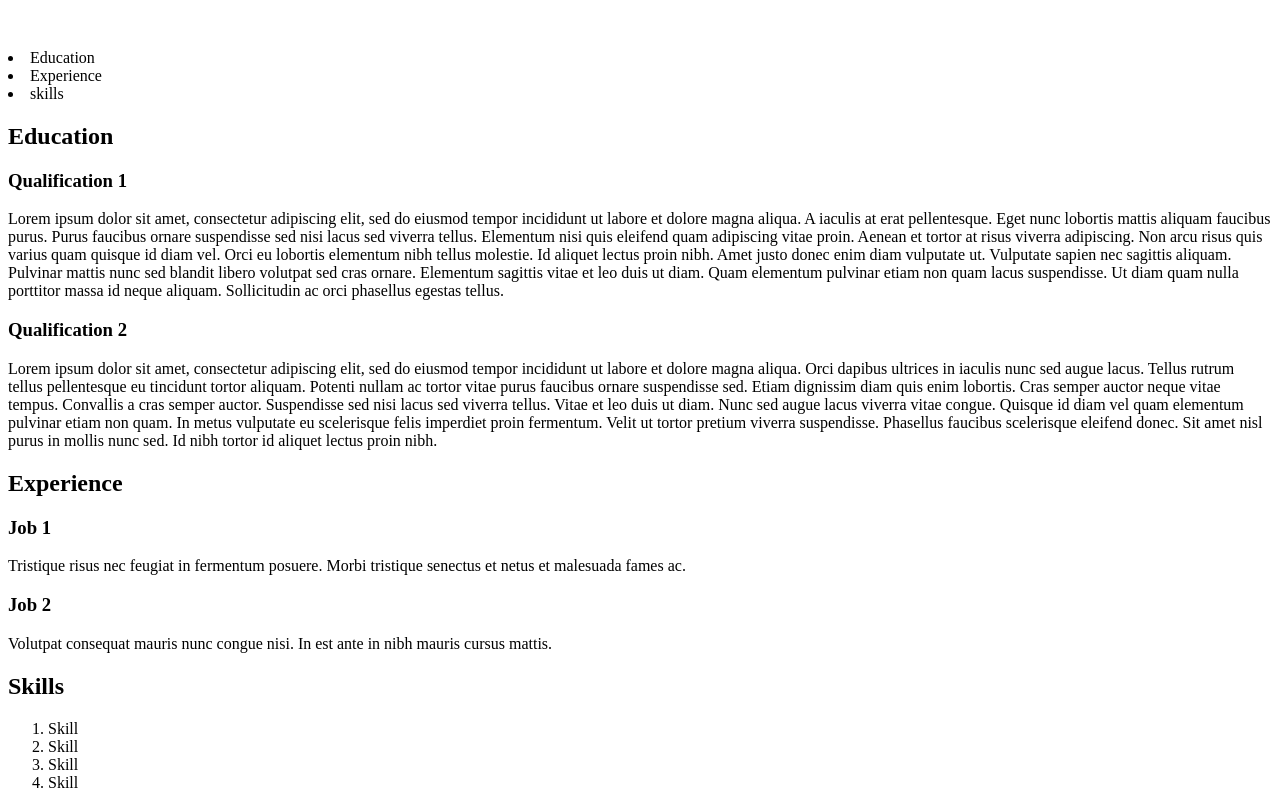
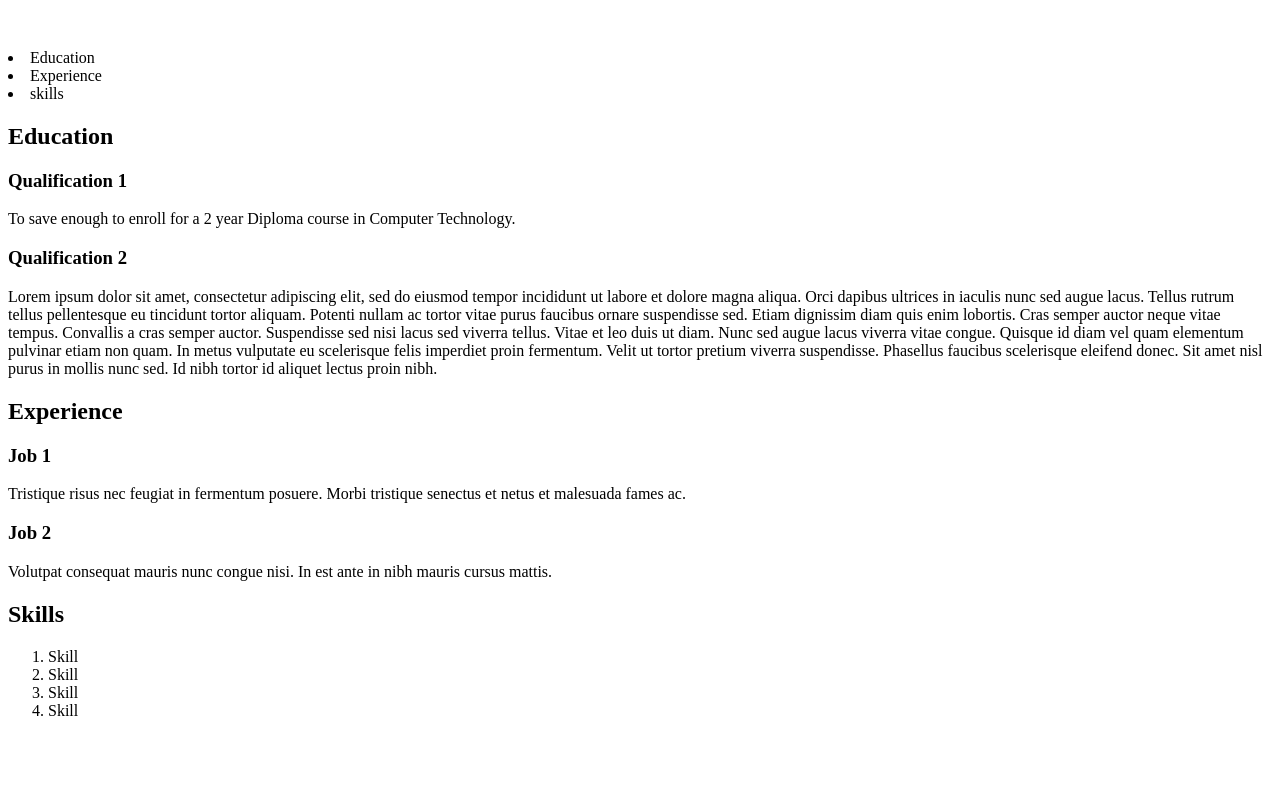
Before and after one commit to MarcelBester/MarcelResume, a plain HTML site: page index.htm in a window 1280 px wide. Shown: the part 101-909 px from the top of the page. After the commit the page ends 837 px from the top, so only its background shows below. Drawn offline with Linux system fonts and the light colour scheme.

Commit message:
Update index.htm

```diff
--- a/index.htm
+++ b/index.htm
@@ -24,7 +24,7 @@
 
     <h2>Education</h2>
     <h3>Qualification 1</h3>
-    <p>Lorem ipsum dolor sit amet, consectetur adipiscing elit, sed do eiusmod tempor incididunt ut labore et dolore magna aliqua. A iaculis at erat pellentesque. Eget nunc lobortis mattis aliquam faucibus purus. Purus faucibus ornare suspendisse sed nisi lacus sed viverra tellus. Elementum nisi quis eleifend quam adipiscing vitae proin. Aenean et tortor at risus viverra adipiscing. Non arcu risus quis varius quam quisque id diam vel. Orci eu lobortis elementum nibh tellus molestie. Id aliquet lectus proin nibh. Amet justo donec enim diam vulputate ut. Vulputate sapien nec sagittis aliquam. Pulvinar mattis nunc sed blandit libero volutpat sed cras ornare. Elementum sagittis vitae et leo duis ut diam. Quam elementum pulvinar etiam non quam lacus suspendisse. Ut diam quam nulla porttitor massa id neque aliquam. Sollicitudin ac orci phasellus egestas tellus.</p>
+    <p>To save enough to enroll for a 2 year Diploma course in Computer Technology.</p>
 
     <h3>Qualification 2</h3>
     <p>Lorem ipsum dolor sit amet, consectetur adipiscing elit, sed do eiusmod tempor incididunt ut labore et dolore magna aliqua. Orci dapibus ultrices in iaculis nunc sed augue lacus. Tellus rutrum tellus pellentesque eu tincidunt tortor aliquam. Potenti nullam ac tortor vitae purus faucibus ornare suspendisse sed. Etiam dignissim diam quis enim lobortis. Cras semper auctor neque vitae tempus. Convallis a cras semper auctor. Suspendisse sed nisi lacus sed viverra tellus. Vitae et leo duis ut diam. Nunc sed augue lacus viverra vitae congue. Quisque id diam vel quam elementum pulvinar etiam non quam. In metus vulputate eu scelerisque felis imperdiet proin fermentum. Velit ut tortor pretium viverra suspendisse. Phasellus faucibus scelerisque eleifend donec. Sit amet nisl purus in mollis nunc sed. Id nibh tortor id aliquet lectus proin nibh.</p>
```
